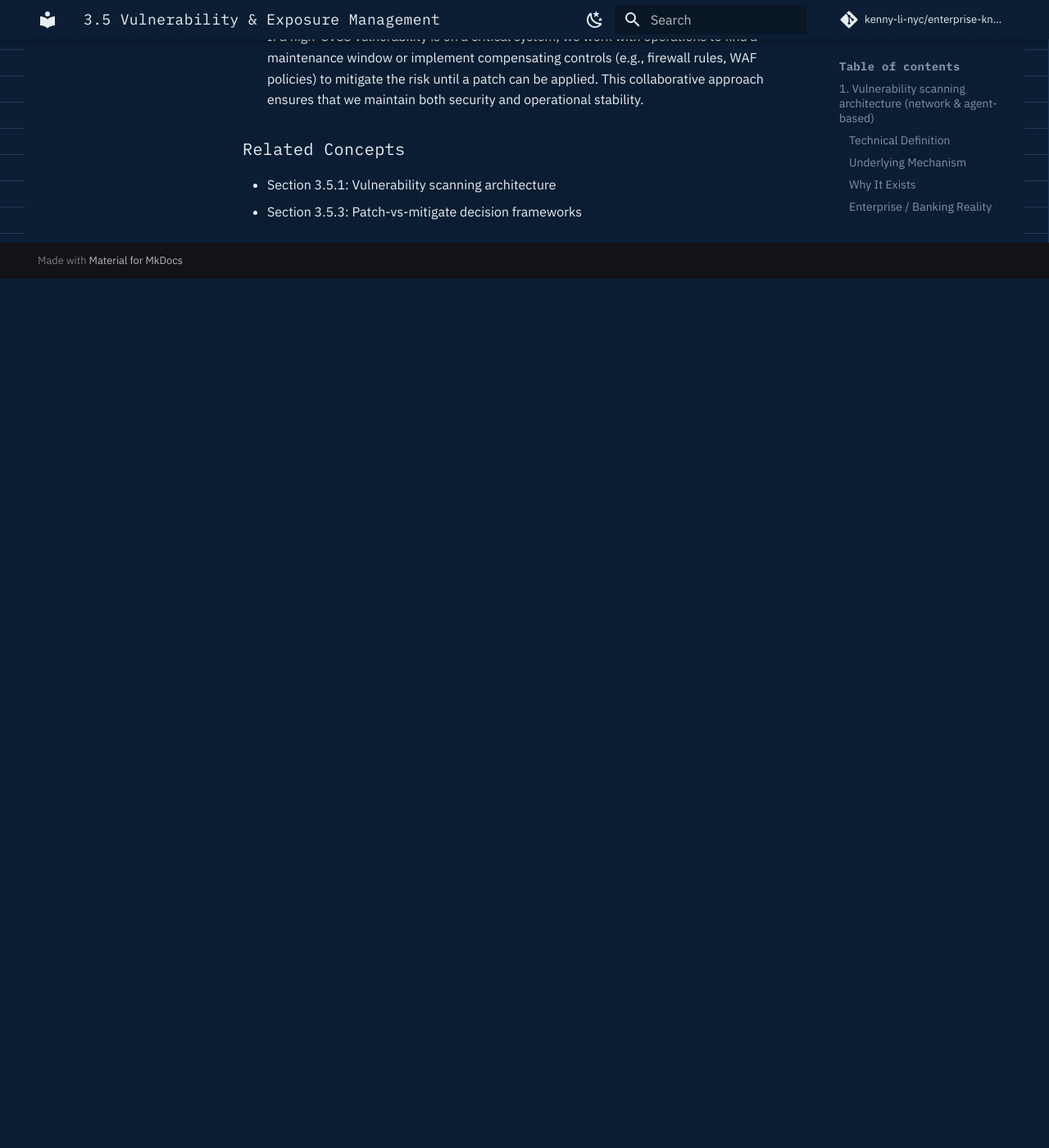
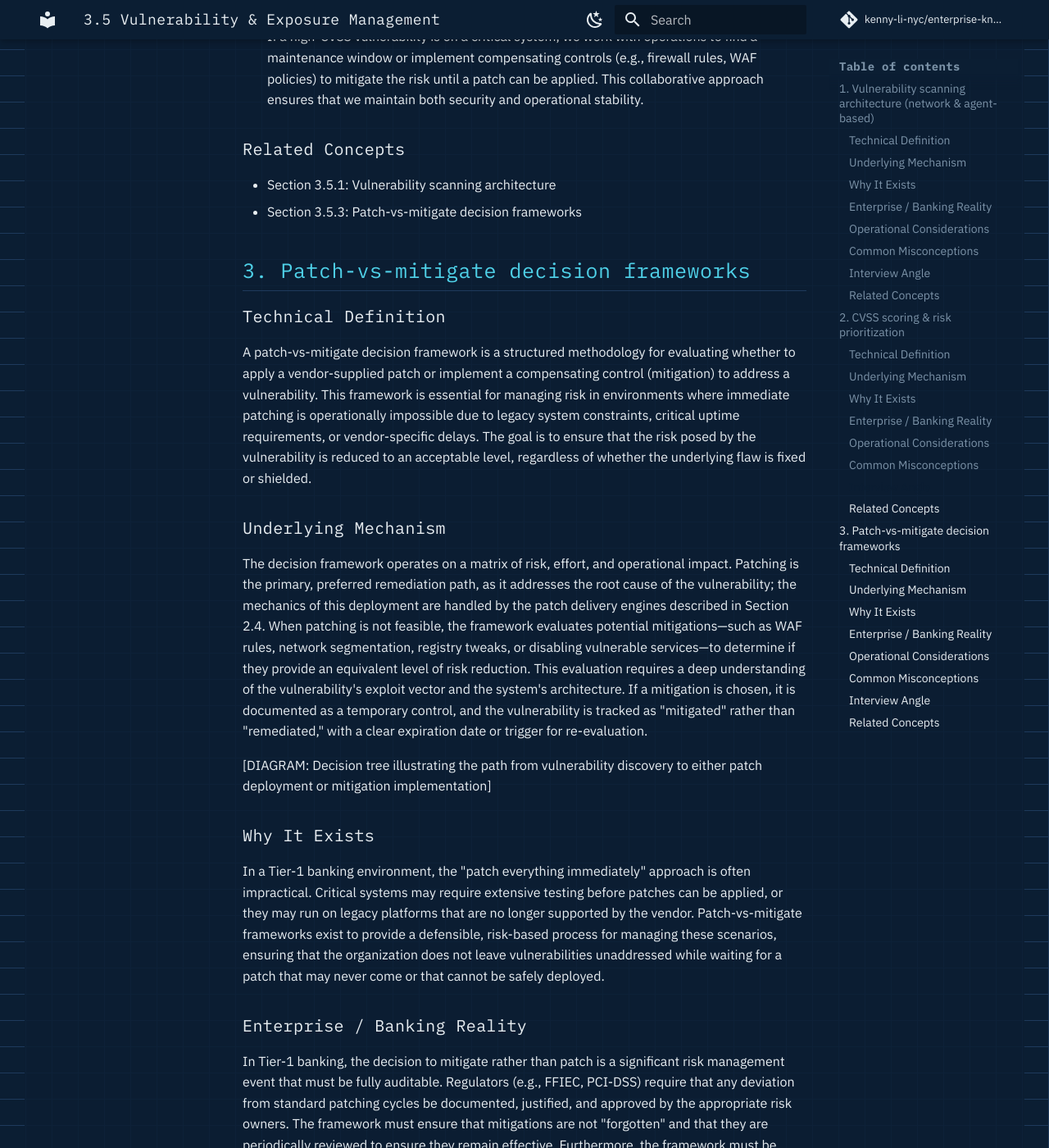
Before and after one commit to kenny-li-nyc/enterprise-knowledge-base, an MkDocs documentation site: the page built from docs/security/vulnerability-exposure-management.md, in a window 1280 px wide and 1400 px high, scrolled down 5091 px. Shown: the whole window at 82% size. Built offline with MkDocs 1.6.1 and Material for MkDocs 9.7.7, drawn with Linux system fonts in a browser that asks for light colours; comment, search, counter and statistics services are not loaded; before the commit the page ends 5431 px from its top, so only the background shows below that; some of the changed text lies outside the part shown.

Commit message:
docs: add patch-vs-mitigate decision framework section
Co-authored-by: aider (gemini/gemini-3.1-flash-lite) <aider@aider.chat>

```diff
--- a/docs/security/vulnerability-exposure-management.md
+++ b/docs/security/vulnerability-exposure-management.md
@@ -71,3 +71,39 @@ Operationalizing risk prioritization requires a robust data integration strategy
 ### Related Concepts
 - Section 3.5.1: Vulnerability scanning architecture
 - Section 3.5.3: Patch-vs-mitigate decision frameworks
+
+## 3. Patch-vs-mitigate decision frameworks
+
+### Technical Definition
+A patch-vs-mitigate decision framework is a structured methodology for evaluating whether to apply a vendor-supplied patch or implement a compensating control (mitigation) to address a vulnerability. This framework is essential for managing risk in environments where immediate patching is operationally impossible due to legacy system constraints, critical uptime requirements, or vendor-specific delays. The goal is to ensure that the risk posed by the vulnerability is reduced to an acceptable level, regardless of whether the underlying flaw is fixed or shielded.
+
+### Underlying Mechanism
+The decision framework operates on a matrix of risk, effort, and operational impact. Patching is the primary, preferred remediation path, as it addresses the root cause of the vulnerability; the mechanics of this deployment are handled by the patch delivery engines described in Section 2.4. When patching is not feasible, the framework evaluates potential mitigations—such as WAF rules, network segmentation, registry tweaks, or disabling vulnerable services—to determine if they provide an equivalent level of risk reduction. This evaluation requires a deep understanding of the vulnerability's exploit vector and the system's architecture. If a mitigation is chosen, it is documented as a temporary control, and the vulnerability is tracked as "mitigated" rather than "remediated," with a clear expiration date or trigger for re-evaluation.
+
+[DIAGRAM: Decision tree illustrating the path from vulnerability discovery to either patch deployment or mitigation implementation]
+
+### Why It Exists
+In a Tier-1 banking environment, the "patch everything immediately" approach is often impractical. Critical systems may require extensive testing before patches can be applied, or they may run on legacy platforms that are no longer supported by the vendor. Patch-vs-mitigate frameworks exist to provide a defensible, risk-based process for managing these scenarios, ensuring that the organization does not leave vulnerabilities unaddressed while waiting for a patch that may never come or that cannot be safely deployed.
+
+### Enterprise / Banking Reality
+In Tier-1 banking, the decision to mitigate rather than patch is a significant risk management event that must be fully auditable. Regulators (e.g., FFIEC, PCI-DSS) require that any deviation from standard patching cycles be documented, justified, and approved by the appropriate risk owners. The framework must ensure that mitigations are not "forgotten" and that they are periodically reviewed to ensure they remain effective. Furthermore, the framework must be integrated with the bank's risk management platform, ensuring that the residual risk of mitigated vulnerabilities is visible to senior leadership.
+
+### Operational Considerations
+Operationalizing the decision framework requires a cross-functional team, including security, operations, and risk management, to review and approve mitigation plans. Administrators must maintain a centralized registry of all mitigated vulnerabilities, including the rationale for the mitigation, the expected duration, and the plan for eventual remediation. Monitoring the effectiveness of mitigations is critical; administrators must periodically test the controls to ensure they are still functioning as intended.
+[CLI: PowerShell command to query the vulnerability management system for all active mitigations and their associated expiration dates]
+
+### Common Misconceptions
+!!! warning
+    A common misconception is that a mitigation is a permanent fix. In reality, a mitigation is a temporary, compensating control that reduces risk but does not eliminate the underlying vulnerability. Another error is assuming that mitigations are "set and forget"; they require ongoing maintenance and monitoring, as the threat landscape changes and the effectiveness of the control may degrade over time.
+
+### Interview Angle
+1. Question: How do you ensure that your patch-vs-mitigate decision framework is compliant with regulatory requirements?
+   Answer: We ensure compliance by maintaining a rigorous, auditable process for every mitigation decision. Each mitigation is documented with a clear rationale, a risk assessment, and an approval from the appropriate risk owner. We also conduct periodic reviews of all active mitigations to ensure they are still necessary and effective, and we report on our mitigation status to our internal audit and compliance teams.
+2. Question: What are the key factors you consider when deciding whether to patch or mitigate a vulnerability?
+   Answer: We consider the risk posed by the vulnerability, the operational impact of patching, the feasibility of the mitigation, and the time required to implement the patch. We prioritize patching for all critical systems where possible, but we use mitigations as a temporary, risk-reducing measure when patching is not immediately feasible.
+3. Question: How do you prevent "mitigation drift," where temporary controls become permanent and are eventually forgotten?
+   Answer: We prevent mitigation drift by assigning an expiration date to every mitigation. When the expiration date approaches, the system automatically triggers a review process, requiring the risk owner to either re-approve the mitigation, initiate the patching process, or accept the risk. This ensures that all mitigations are actively managed and that we are not accumulating unmanaged technical debt.
+
+### Related Concepts
+- Section 2.4: Patch & Update Execution
+- Section 3.5.2: CVSS scoring & risk prioritization
```
